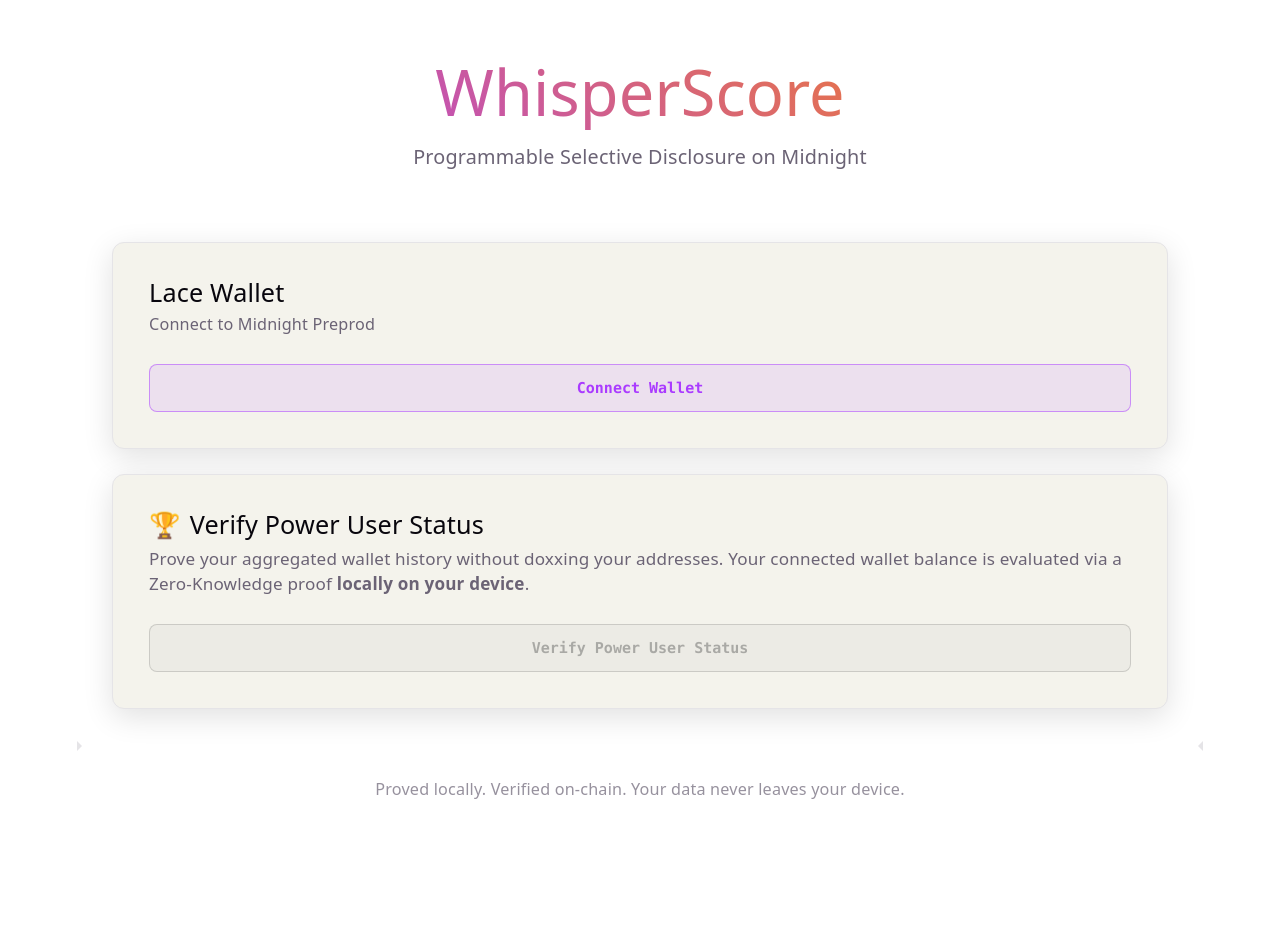
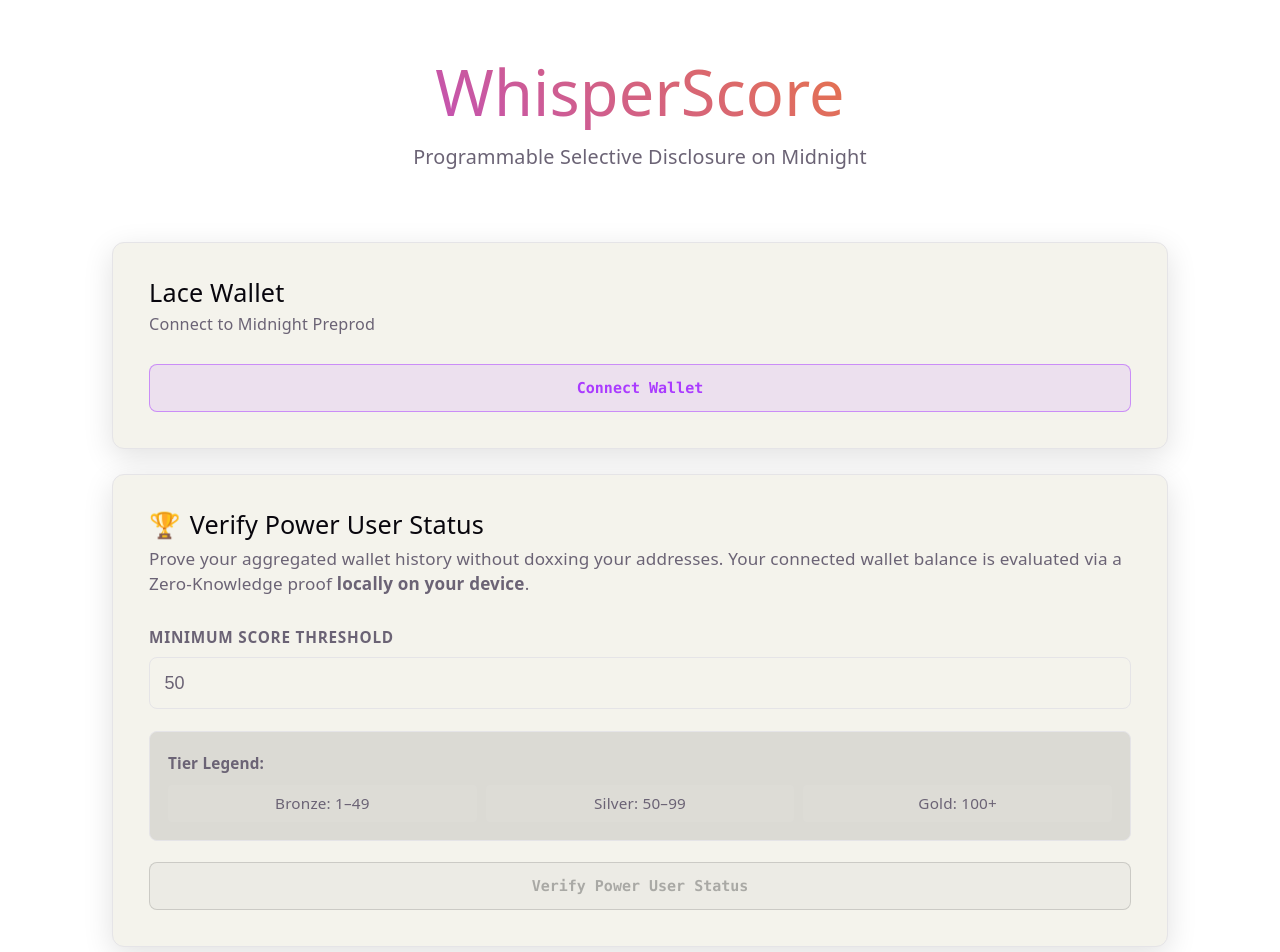
Before and after one commit to GauravKarakoti/WhisperScore, a React (Vite) app in the folder frontend/: page / in a window 1280 px wide. Shown: the top 952 px of the page. Before the commit the page ends 833 px from the top, so only its background shows below. Built offline with nearby package versions, Linux system fonts and the light colour scheme; what @midnight-ntwrk/compact-runtime would draw is missing.

Commit message:
Loading and Input Validation

```diff
--- a/frontend/src/components/VerifyPowerUser.tsx
+++ b/frontend/src/components/VerifyPowerUser.tsx
@@ -12,12 +12,24 @@
   const [txResult, setTxResult] = useState<{ hash: string; result: string } | null>(null);
   const [errorMsg, setErrorMsg] = useState<string | null>(null);
   const [isRevealed, setIsRevealed] = useState(false);
+  const [thresholdInput, setThresholdInput] = useState<string>('50'); // Added threshold state
 
   const { providers } = useMidnight();
 
   const handleVerify = async () => {
     if (!providers) {
       setErrorMsg("Wallet disconnected. Please connect your Lace wallet to proceed.");
+      return;
+    }
+
+    // Input Validation: Reject negative, decimal, or excessive values before circuit execution
+    const parsedThreshold = Number(thresholdInput);
+    if (isNaN(parsedThreshold) || parsedThreshold < 0 || !Number.isInteger(parsedThreshold)) {
+      setErrorMsg("Please enter a valid positive integer for the score threshold.");
+      return;
+    }
+    if (parsedThreshold > 1000) {
+      setErrorMsg("Score threshold cannot exceed maximum range (1000).");
       return;
     }
 
@@ -108,6 +120,7 @@
       });
 
       setProveState('submitting');
+      // If your contract accepts the threshold parameter, pass `parsedThreshold` here
       const tx = await whisperScore.callTx.checkEligibility();
 
       setTxResult({
@@ -142,6 +155,41 @@
       </p>
 
       <div style={{ display: 'flex', flexDirection: 'column', gap: '1.2rem' }}>
+
+        {/* Score Threshold Input */}
+        <div style={{ display: 'flex', flexDirection: 'column', gap: '0.4rem' }}>
+          <label style={{ fontSize: '0.85rem', fontWeight: 'bold', color: 'var(--text)', textTransform: 'uppercase', letterSpacing: '0.05em' }}>
+            Minimum Score Threshold
+          </label>
+          <input
+            type="number"
+            min="0"
+            max="1000"
+            value={thresholdInput}
+            onChange={(e) => setThresholdInput(e.target.value)}
+            disabled={proveState !== 'idle' || !providers}
+            style={{
+              padding: '0.8rem',
+              borderRadius: '8px',
+              border: '1px solid var(--border)',
+              background: 'transparent',
+              color: 'var(--text)',
+              fontSize: '1rem'
+            }}
+            placeholder="e.g. 50"
+          />
+        </div>
+
+        {/* Tier Legend */}
+        <div style={{ padding: '1rem', background: 'rgba(0,0,0,0.1)', borderRadius: '8px', border: '1px solid var(--border)', fontSize: '0.85rem', color: 'var(--text)' }}>
+          <strong style={{ display: 'block', marginBottom: '0.5rem' }}>Tier Legend:</strong>
+          <div style={{ display: 'flex', justifyContent: 'space-between', textAlign: 'center', gap: '0.5rem' }}>
+            <div style={{ flex: 1, padding: '0.3rem', background: 'rgba(255,255,255,0.05)', borderRadius: '4px' }}>Bronze: 1–49</div>
+            <div style={{ flex: 1, padding: '0.3rem', background: 'rgba(255,255,255,0.05)', borderRadius: '4px' }}>Silver: 50–99</div>
+            <div style={{ flex: 1, padding: '0.3rem', background: 'rgba(255,255,255,0.05)', borderRadius: '4px' }}>Gold: 100+</div>
+          </div>
+        </div>
+
         <button
           onClick={handleVerify}
           disabled={proveState !== 'idle' || !providers}
```
Also changed, not shown: 1 other file (tests, documents, lock files or other folders).
